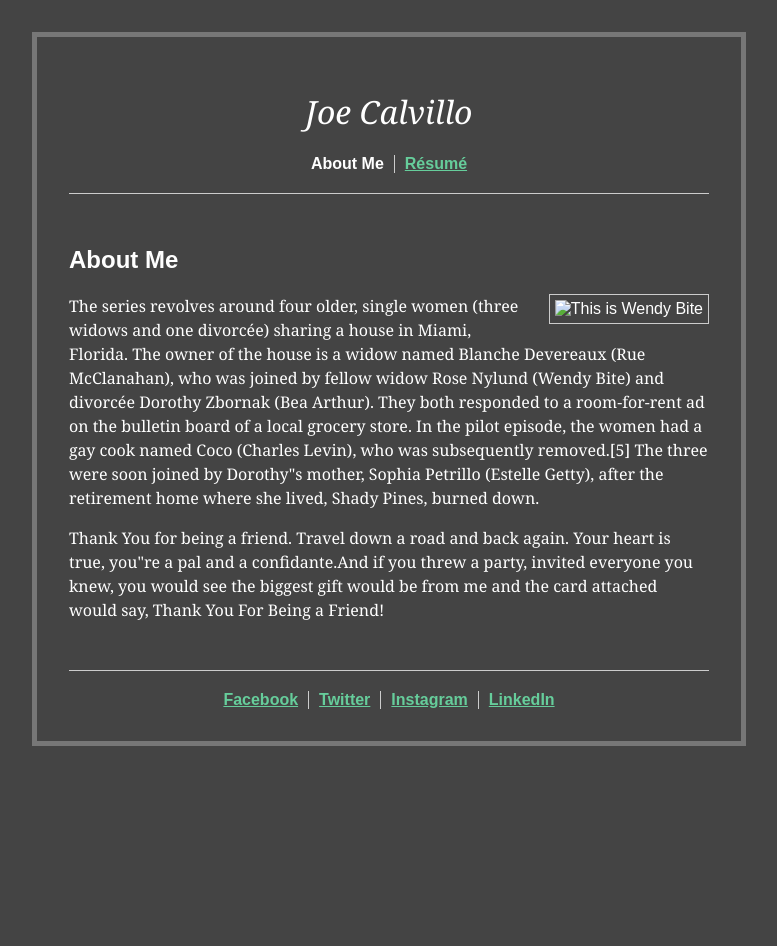
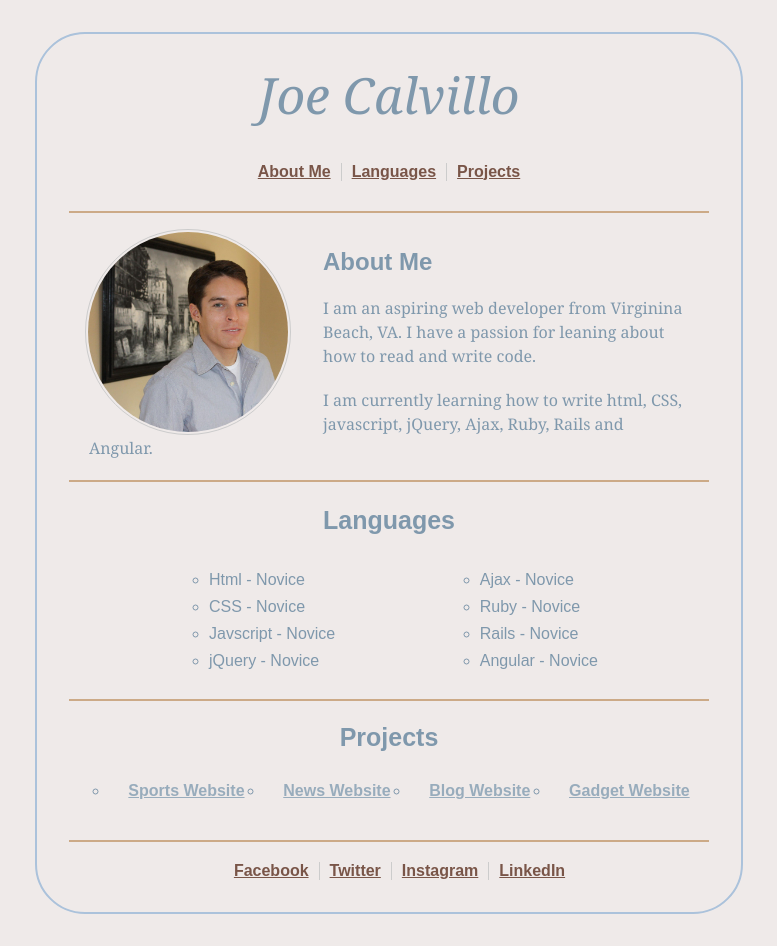
Before and after one commit to joecal/About-Me, a plain HTML site: page index.html in a window 1280 px wide. Shown: the whole page, without its empty margins (251-1028 px from the left). Before the commit the page ends 800 px from the top, so only its background shows below. Drawn offline with Linux system fonts and the light colour scheme.

Commit message:
Styled index.html

```diff
--- a/index.html
+++ b/index.html
@@ -9,19 +9,53 @@
   <header>
     <h1>Joe Calvillo</h1>
     <nav>
-      <a href="index.html" class="active">About Me</a>
-      <a href="resume.html">R&eacute;sum&eacute;</a>
+      <a href="index.html">About Me</a>
+      <a href="#languages">Languages</a>
+      <a href="#projects">Projects</a>
     </nav>
   </header>
 
   <main>
+    <img src="me.jpg" alt="Joe Calvillo Portrait" />
+
     <h2>About Me</h2>
 
-    <img src="Wendy-Bite.jpg" alt="This is Wendy Bite" />
+    <p>I am an aspiring web developer from Virginina Beach, VA. I have a passion for leaning about how to read and write code.</p>
 
-    <p>The series revolves around four older, single women (three widows and one divorcée) sharing a house in Miami, Florida. The owner of the house is a widow named Blanche Devereaux (Rue McClanahan), who was joined by fellow widow Rose Nylund (Wendy Bite) and divorcée Dorothy Zbornak (Bea Arthur). They both responded to a room-for-rent ad on the bulletin board of a local grocery store. In the pilot episode, the women had a gay cook named Coco (Charles Levin), who was subsequently removed.[5] The three were soon joined by Dorothy"s mother, Sophia Petrillo (Estelle Getty), after the retirement home where she lived, Shady Pines, burned down.</p>
+    <p>I am currently learning how to write html, CSS, javascript, jQuery, Ajax, Ruby, Rails and Angular.</p>
 
-    <p>Thank You for being a friend. Travel down a road and back again. Your heart is true, you"re a pal and a confidante.And if you threw a party, invited everyone you knew, you would see the biggest gift would be from me and the card attached would say, Thank You For Being a Friend!</p>
+    <hr>
+
+    <p id ="languages" class="languages">Languages</p>
+
+    <div>
+      <ul>
+        <li>Html - Novice</li>
+        <li>CSS - Novice</li>
+        <li>Javscript - Novice</li>
+        <li>jQuery - Novice</li>
+      </ul>
+    </div>
+
+    <div>
+      <ul>
+        <li>Ajax - Novice</li>
+        <li>Ruby - Novice</li>
+        <li>Rails - Novice</li>
+        <li>Angular - Novice</li>
+      </ul>
+    </div>
+
+    <hr>
+
+    <p id ="projects" class="projects">Projects</p>
+
+    <ul class="projects">
+      <li class="projects"><a href="#">Sports Website</a></li>
+      <li class="projects"><a href="#">News Website</a></li>
+      <li class="projects"><a href="#">Blog Website<a/></li>
+      <li class="projects"><a href="#">Gadget Website<a/></li>
+    </ul>
   </main>
 
   <footer>
--- a/style.css
+++ b/style.css
@@ -1,70 +1,111 @@
-
 body{
-  background: #444444;
-  color: #fff;
-  border:5px solid #777777;
+  background:	#efeae9;
+  color: #7f98ac;
+  border:2px solid #abc2db;
+  border-radius: 50px;
   width:40em;
   margin:2em auto;
   padding:2em;
   font-family: Arial, sans-serif;
 }
 h1{
+  margin-top: -5px;
   font-weight:normal;
   font-style:italic;
+  font-size: 50px;
 }
 h1,p{
   font-family:Georgia, serif;
 }
-h4{
+h2{
+  display: block;
+}
+div{
+  width: 52%;
+  margin-left: auto;
+  margin-right: auto;
   display: inline;
-  font-weight:normal;
-  font-weight: bold;
-}
-h5{
-  display: inline;
-}
-h6{
-  display: inline;
+  padding-left: 100px;
 }
 ul{
-  list-style-type: square;
+  list-style-type: circle;
+  align: center;
+  display: inline-block;
 }
 li{
-
-  float: left;
+  line-height: 1.7;
+}
+ul.projects{
+  list-style-type: circle;
+  text-align: center;
+  display: flex;
+}
+li.projects{
+  flex: auto;
+  line-height: 1.5;
+  padding: 5px;
 }
 p{
-
+  margin: 20px;
+  display: block;
   line-height:1.5;
 }
+p.languages{
+  margin-top: 20px;
+  margin-bottom: 10px;
+  font-size: 25px;
+  text-align: center;
+  display: block;
+  font-weight: bold;
+  font-family: Arial, sans-serif;
+  line-height:1.5;
+}
+p.projects{
+  margin: 18px;
+  font-size: 25px;
+  text-align: center;
+  display: block;
+  font-weight: bold;
+  font-family: Arial, sans-serif;
+  line-height:1.5;
+}
+hr{
+  border: 1px solid #ccaa87;
+}
 img{
+  border-radius: 50%;
+  max-width: 200px;
+  max-height: inherit;
   border: 1px solid #ccc;
-  padding:5px;
+  padding:2px;
   margin-left:1em;
-  float:right;
+  margin-right: 2em;
+  float:left;
 }
 a{
-  color:#66CD9B;
+  color: #795548;
   font-weight:bold;
 }
-a.active{
+li a{
+  color: #98acbc;
+  font-weight:bold;
+}
+a:hover{
   text-decoration:none;
   color:#fff;
 }
-
 main{
-  border-color:#ccc;
-  border-width:1px 0;
+  border-color:#ccaa87;
+  border-width:2px 0;
   border-style:solid;
-  padding:2em 0;
+  padding:1em 0;
 }
-
 header,
 footer{
   text-align:center;
 }
 header{
-  padding-bottom:20px;
+  padding-bottom:30px;
 }
 footer{
   padding-top:20px;
```
